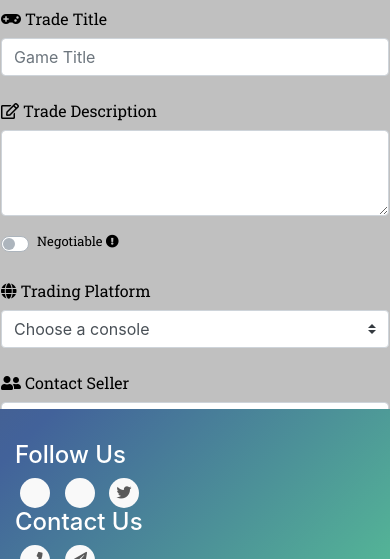
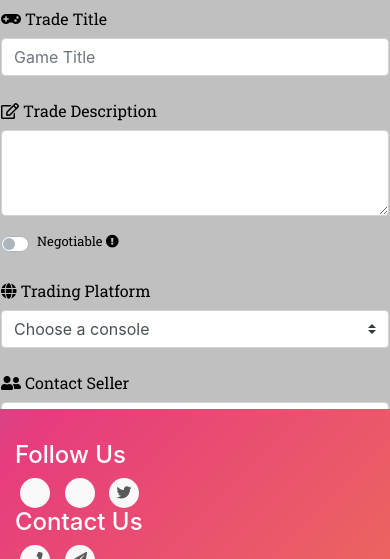
Before and after one commit to Code-Institute-Submissions/nickl98-StarTradeMS3_AugResub, a Flask app: page /add_trade in a window 390 px wide. Shown: the part 501-1060 px from the top of the page. Run offline with Flask 2, Linux system fonts and the light colour scheme; data that the repository does not hold is empty; some libraries are stand-ins or nearby versions.

Commit message:
Added a media quirey for footer to disappear on smaller devices

```diff
--- a/static/css/style.css
+++ b/static/css/style.css
@@ -136,17 +136,18 @@ footer {
     clear:both;
     color: white;
     margin-top:100px;
-    background: linear-gradient(-45deg, #5cdb95, #42629a, #555555, #42629a);
+    background: linear-gradient(-45deg, #ee7752, #e73c7e, #23a6d5, #23d5ab);
     background-size: 400% 400%;
     animation: gradient 15s ease infinite;
-}
-@keyframes gradient {
+    }
+
+    @keyframes gradient {
     0% {
         background-position: 0% 50%;
-   }
+    }
     50% {
         background-position: 100% 50%;
-   }
+    }
     100% {
         background-position: 0% 50%;
    }
@@ -299,4 +300,12 @@ label {
 }
 
 
-/* Text Decorations */
+/*Media quieries */
+@media only screen and (min-device-width: 375px) and (max-device-width: 812px) and (-webkit-min-device-pixel-ratio: 3) and (orientation: portrait) {
+
+
+    footer{
+        visibility: hidden;
+        display: none;
+   }
+}
```
